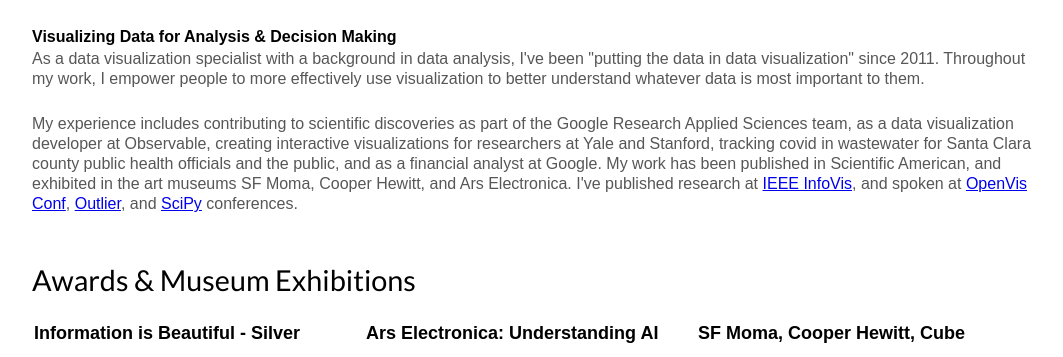
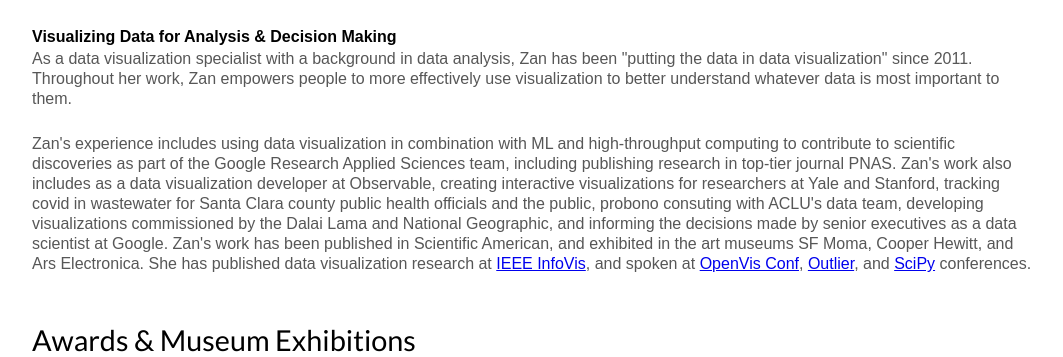
Before and after one commit to zanarmstrong/portfolio, a plain HTML site: page index.html in a window 1280 px wide. Shown: the part 92-449 px from the top of the page, without its empty margins (108-1171 px from the left). Drawn offline with Linux system fonts and the light colour scheme.

Commit message:
bio updates

```diff
--- a/index.html
+++ b/index.html
@@ -172,8 +172,8 @@
   <div class="intro">
     <h1>Zan Armstrong</h1>
     <p class="subtitle">Visualizing Data for Analysis & Decision Making</p>
-    <p>As a data visualization specialist with a background in data analysis, I've been "putting the data in data visualization" since 2011. Throughout my work, I empower people to more effectively use visualization to better understand whatever data is most important to them.</p>
-    <p>My experience includes contributing to scientific discoveries as part of the Google Research Applied Sciences team, as a data visualization developer at Observable, creating interactive visualizations for researchers at Yale and Stanford, tracking covid in wastewater for Santa Clara county public health officials and the public, and as a financial analyst at Google. My work has been published in Scientific American, and exhibited in the art museums SF Moma, Cooper Hewitt, and Ars Electronica. I've published research at <a href="https://pubmed.ncbi.nlm.nih.gov/26356927/">IEEE InfoVis</a>, and spoken at <a href="https://www.youtube.com/watch?v=IiF4-g001EQ">OpenVis Conf</a>, <a href="https://www.youtube.com/watch?v=W02ZlvulHSY">Outlier</a>, and <a href="https://www.youtube.com/watch?v=IzXxTeQhdO0">SciPy</a> conferences.</p>
+    <p>As a data visualization specialist with a background in data analysis, Zan has been "putting the data in data visualization" since 2011. Throughout her work, Zan empowers people to more effectively use visualization to better understand whatever data is most important to them.</p>
+    <p>Zan's experience includes using data visualization in combination with ML and high-throughput computing to contribute to scientific discoveries as part of the Google Research Applied Sciences team, including publishing research in top-tier journal PNAS. Zan's work also includes as a data visualization developer at Observable, creating interactive visualizations for researchers at Yale and Stanford, tracking covid in wastewater for Santa Clara county public health officials and the public, probono consuting with ACLU's data team, developing visualizations commissioned by the Dalai Lama and National Geographic, and informing the decisions made by senior executives as a data scientist at Google. Zan's work has been published in Scientific American, and exhibited in the art museums SF Moma, Cooper Hewitt, and Ars Electronica. She has published data visualization research at <a href="https://pubmed.ncbi.nlm.nih.gov/26356927/">IEEE InfoVis</a>, and spoken at <a href="https://www.youtube.com/watch?v=IiF4-g001EQ">OpenVis Conf</a>, <a href="https://www.youtube.com/watch?v=W02ZlvulHSY">Outlier</a>, and <a href="https://www.youtube.com/watch?v=IzXxTeQhdO0">SciPy</a> conferences.</p>
    </div>
 
   <div class="gallery">
```
